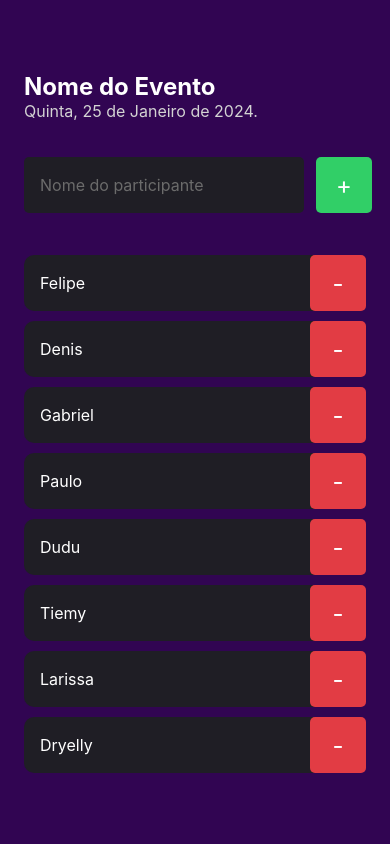
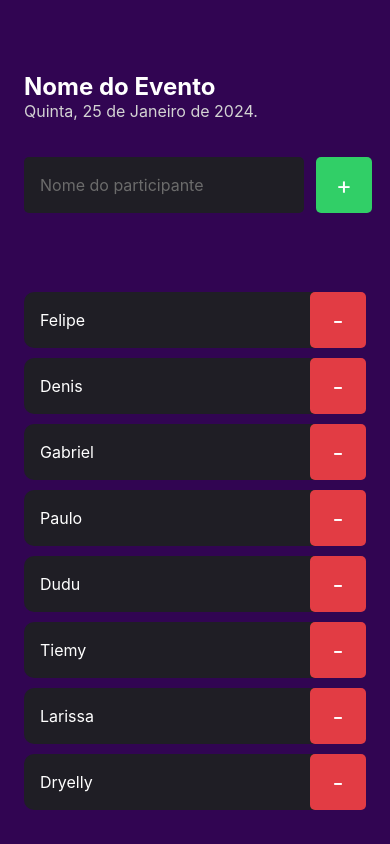
Before and after one commit to Cavallox/projeto-ReactNative, a React Native app: screen / in a window 390 px wide. Built offline with nearby package versions, Linux system fonts and the light colour scheme.

Commit message:
flatlist

```diff
--- a/src/screens/Home/index.tsx
+++ b/src/screens/Home/index.tsx
@@ -3,7 +3,7 @@ import {
   TextInput,
   TouchableOpacity,
   View,
-  ScrollView,
+  FlatList,
 } from "react-native";
 import { Participant } from "../../components/Participant";
 import { styles } from "./styles";
@@ -49,7 +49,9 @@ export function Home() {
         </TouchableOpacity>
       </View>
 
-      <ScrollView>
+      <FlatList
+        data={participants}
+      />
         {participants.map((participant) => (
           <Participant
             key={participant}
@@ -57,7 +59,7 @@ export function Home() {
             onRemove={() => handleParticipantRemove(participant)}
           />
         ))}
-      </ScrollView>
+
     </View>
   );
 }
```
